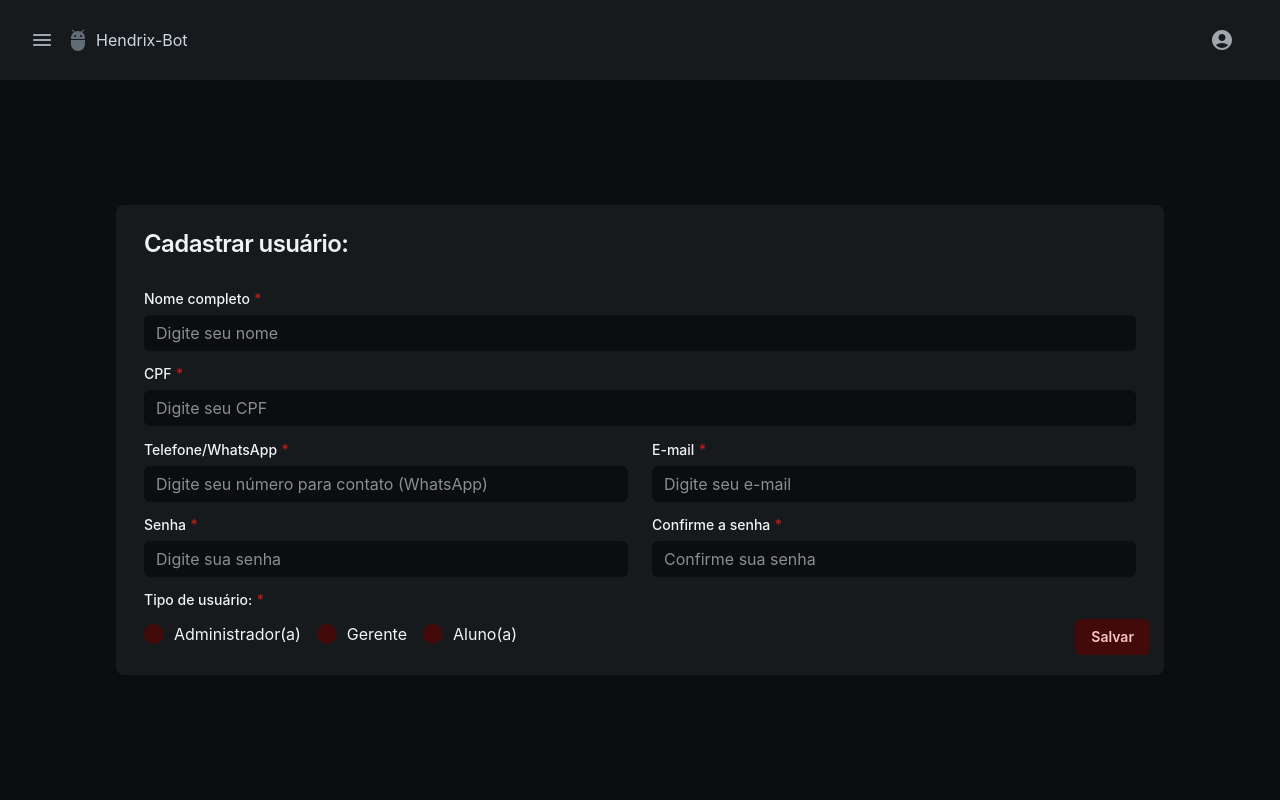
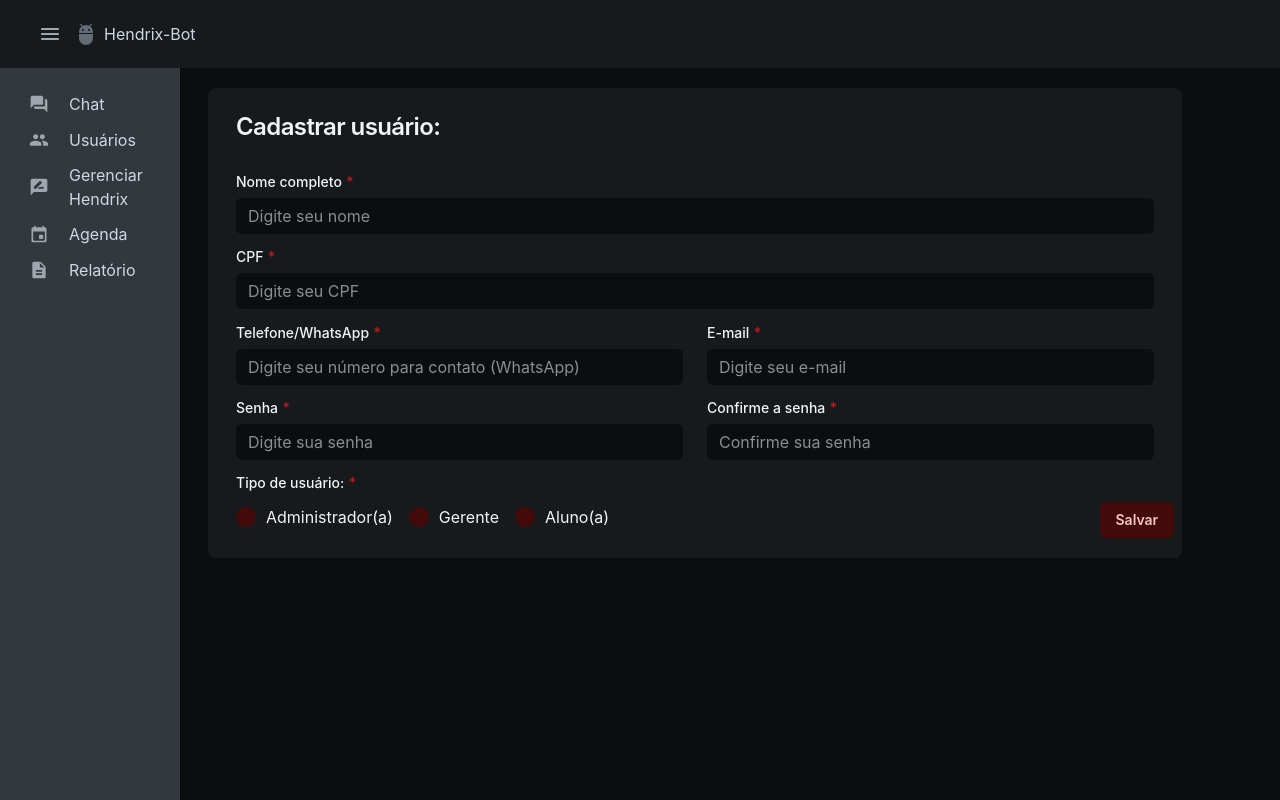
Before and after one commit to bground-code/front-end-hendrix-bot, a React (Create React App) app: page /cadastrar-usuario in a window 1280 px wide. Built offline with nearby package versions, Linux system fonts and the light colour scheme.

Commit message:
recaftor: sideMenu, createUsuarioForm

```diff
--- a/src/components/AppBar/AppBar.jsx
+++ b/src/components/AppBar/AppBar.jsx
@@ -3,7 +3,7 @@ import { useNavigate } from "react-router-dom";
 import { Box, IconButton, Stack, Typography, Button } from "@mui/joy";
 import AdbRoundedIcon from "@mui/icons-material/AdbRounded";
 import DrawerMenu from "../Menu/DrawerMenu";
-import ProfileMenu from "../Menu/ProfileMenu";
+import LogoutButton from "../Buttons/LogoutButton";
 
 function AppBar({ showMenuButton, buttonType }) {
   const navigate = useNavigate();
@@ -27,8 +27,8 @@ function AppBar({ showMenuButton, buttonType }) {
           Voltar
         </Button>
       );
-    } else if (buttonType === "menu") {
-      return <ProfileMenu />;
+    } else if (buttonType === "sair") {
+      return <LogoutButton />;
     }
   };
 
@@ -36,17 +36,17 @@ function AppBar({ showMenuButton, buttonType }) {
     <Box
       bgcolor={"#171A1C"}
       width={"100%"}
-      p={1}
+      p={2}
       top={0}
       left={0}
       position="fixed"
-      height={80}
       display={"flex"}
       alignItems="center"
       justifyContent="space-between"
+      zIndex={1000}
     >
       <Stack direction="row" alignItems="center" px={2}>
-        {showMenuButton ? <DrawerMenu /> : <Box />}
+        {showMenuButton && <DrawerMenu />}
 
         <IconButton disabled>
           <AdbRoundedIcon />
--- /dev/null
+++ b/src/components/Buttons/LogoutButton.jsx
@@ -0,0 +1,23 @@
+import React from "react";
+import { useNavigate } from "react-router-dom";
+import { Button } from "@mui/joy";
+
+function LogoutButton() {
+  const navigate = useNavigate();
+
+  const handleLogout = () => {
+    localStorage.removeItem("accessToken");
+
+    sessionStorage.clear();
+
+    navigate("/login");
+  };
+
+  return (
+    <Button color="neutral" variant="plain" onClick={handleLogout}>
+      Sair
+    </Button>
+  );
+}
+
+export default LogoutButton;
--- a/src/components/Forms/CreateUsuarioForm.jsx
+++ b/src/components/Forms/CreateUsuarioForm.jsx
@@ -9,6 +9,7 @@ import {
   Typography,
   RadioGroup,
   Radio,
+  FormHelperText,
 } from "@mui/joy";
 
 function CreateUsuario() {
@@ -19,6 +20,8 @@ function CreateUsuario() {
   const [email, setEmail] = useState("");
   const [senha, setSenha] = useState("");
   const [confirmarSenha, setConfirmarSenha] = useState("");
+  const [error, setError] = useState(false);
+  const [errorMessage, setErrorMessage] = useState("");
 
   const handleNomeChange = (e) => {
     setNome(e.target.value);
@@ -37,23 +40,28 @@ function CreateUsuario() {
 
   const handleSenhaChange = (e) => {
     setSenha(e.target.value);
+    setError(false);
   };
 
   const handleConfirmarSenhaChange = (e) => {
     setConfirmarSenha(e.target.value);
+    setError(false);
   };
 
   const handleTipoCadastro = (e) => {
     setTipoCadastro(e.target.value);
   };
 
+  const confirmarSenhaEqual = () => {
+    return senha === confirmarSenha;
+  };
+
   const handleSalvar = () => {
-    console.log("Nome:", nome);
-    console.log("CPF:", cpf);
-    console.log("E-mail:", email);
-    console.log("Senha:", senha);
-    console.log("Confirmar senha:", confirmarSenha);
-    console.log("Tipo de cadastro:", tipoCadastro);
+    if (!confirmarSenhaEqual()) {
+      setError(true);
+      setErrorMessage("As senhas não coincidem!");
+      return;
+    }
   };
 
   return (
@@ -63,7 +71,7 @@ function CreateUsuario() {
       alignItems="center"
       p={2}
       borderRadius={8}
-      mt={6}
+      mt={{ xs: 3 }}
       mb={2}
       sx={{
         bgcolor: "#171A1C",
@@ -112,7 +120,7 @@ function CreateUsuario() {
             variant="plain"
             type="text"
             value={contatoWpp}
-            onChange={handleCpfChange}
+            onChange={handleContatoWpp}
           />
         </FormControl>
       </Grid>
@@ -140,11 +148,13 @@ function CreateUsuario() {
             value={senha}
             onChange={handleSenhaChange}
           />
+          {error && <FormHelperText>{errorMessage}</FormHelperText>}
         </FormControl>
       </Grid>
       <Grid item xs={12} sm={6} md={6} lg={6}>
         <FormControl>
           <FormLabel required>Confirme a senha</FormLabel>
+
           <Input
             placeholder="Confirme sua senha"
             size="md"
@@ -153,6 +163,7 @@ function CreateUsuario() {
             value={confirmarSenha}
             onChange={handleConfirmarSenhaChange}
           />
+          {error && <FormHelperText>{errorMessage}</FormHelperText>}
         </FormControl>
       </Grid>
       <Grid item xs={12} sm={10} md={10} lg={11}>
@@ -163,7 +174,7 @@ function CreateUsuario() {
             value={tipoCadastro}
             defaultValue="admin"
           >
-            <Stack direction="row" spacing={2}>
+            <Stack direction={{ xs: "column", sm: "row" }} spacing={2}>
               <Radio
                 label="Administrador(a)"
                 variant="soft"
--- /dev/null
+++ b/src/components/Menu/SideMenu.jsx
@@ -0,0 +1,77 @@
+import React from "react";
+import {
+  Box,
+  Grid,
+  Divider,
+  ListItem,
+  List,
+  ListItemButton,
+  ListItemContent,
+  ListItemDecorator,
+} from "@mui/joy";
+import ForumRoundedIcon from "@mui/icons-material/ForumRounded";
+import GroupRoundedIcon from "@mui/icons-material/GroupRounded";
+import RateReviewRoundedIcon from "@mui/icons-material/RateReviewRounded";
+import EventRoundedIcon from "@mui/icons-material/EventRounded";
+import DescriptionRoundedIcon from "@mui/icons-material/DescriptionRounded";
+
+function SideMenu() {
+  return (
+    <Box left={0} p={2} minHeight="100%" bgcolor={"#32383E"} width={{}}>
+      <List>
+        <ListItem>
+          <ListItemButton>
+            <ListItemDecorator>
+              <ForumRoundedIcon />
+            </ListItemDecorator>
+            <ListItemContent sx={{ display: { xs: "none", md: "block" } }}>
+              Chat
+            </ListItemContent>
+          </ListItemButton>
+        </ListItem>
+        <ListItem>
+          <ListItemButton>
+            <ListItemDecorator>
+              <GroupRoundedIcon />
+            </ListItemDecorator>
+            <ListItemContent sx={{ display: { xs: "none", md: "block" } }}>
+              Usuários
+            </ListItemContent>
+          </ListItemButton>
+        </ListItem>
+        <ListItem>
+          <ListItemButton>
+            <ListItemDecorator>
+              <RateReviewRoundedIcon />
+            </ListItemDecorator>
+            <ListItemContent sx={{ display: { xs: "none", md: "block" } }}>
+              Gerenciar Hendrix
+            </ListItemContent>
+          </ListItemButton>
+        </ListItem>
+        <ListItem>
+          <ListItemButton>
+            <ListItemDecorator>
+              <EventRoundedIcon />
+            </ListItemDecorator>
+            <ListItemContent sx={{ display: { xs: "none", md: "block" } }}>
+              Agenda
+            </ListItemContent>
+          </ListItemButton>
+        </ListItem>
+        <ListItem>
+          <ListItemButton>
+            <ListItemDecorator>
+              <DescriptionRoundedIcon />
+            </ListItemDecorator>
+            <ListItemContent sx={{ display: { xs: "none", md: "block" } }}>
+              Relatório
+            </ListItemContent>
+          </ListItemButton>
+        </ListItem>
+      </List>
+    </Box>
+  );
+}
+
+export default SideMenu;
--- a/src/pages/Login/Login.jsx
+++ b/src/pages/Login/Login.jsx
@@ -14,6 +14,8 @@ import {
   Alert,
 } from "@mui/joy";
 import AppBar from "../../components/AppBar/AppBar";
+import axios from "axios";
+import httpClient from "../../services/interceptor";
 
 function Login() {
   const navigate = useNavigate();
@@ -34,11 +36,11 @@ function Login() {
       });
 
       if (response.ok) {
-        navigate("/home");
         const data = await response.json();
-        if (data.tokenDto && data.tokenDto.acessToken) {
-          const token = data.tokenDto.acessToken;
+        if (data.tokenDto && data.tokenDto.accessToken) {
+          const token = data.tokenDto.accessToken;
           localStorage.setItem("accessToken", token);
+          navigate("/home");
         }
       } else {
         const data = await response.json();
@@ -49,6 +51,39 @@ function Login() {
       setError("Erro ao fazer login. Por favor, tente novamente mais tarde.");
     }
   };
+
+  // const handleLogin = async (login, senha) => {
+  //   try {
+  //     const response = await axios.post(
+  //       "http://localhost:8081/auth/login",
+  //       {
+  //         login: login,
+  //         senha: senha,
+  //       },
+  //       {
+  //         headers: {
+  //           "Content-Type": "application/json",
+  //         },
+  //       }
+  //     );
+
+  //     if (response.status === 200) {
+  //       navigate("/home");
+  //       const data = response.data;
+  //       if (data.tokenDto && data.tokenDto.acessToken) {
+  //         const token = data.tokenDto.acessToken;
+  //         localStorage.setItem("accessToken", token);
+  //         console.log(token);
+  //       }
+  //     } else {
+  //       const data = response.data;
+  //       setError(data.message);
+  //     }
+  //   } catch (error) {
+  //     console.error("Error occurred during login:", error);
+  //     setError("Erro ao fazer login. Por favor, tente novamente mais tarde.");
+  //   }
+  // };
 
   return (
     <Container
--- a/src/pages/cadastrar/CadastrarUsuario.jsx
+++ b/src/pages/cadastrar/CadastrarUsuario.jsx
@@ -1,9 +1,10 @@
 import React, { useState } from "react";
-import { useNavigate } from "react-router-dom";
+import { useNavigate, useParams } from "react-router-dom";
 import useAuth from "../../hooks/useAuth";
-import { Container, Box } from "@mui/joy";
+import { Container, Box, Stack, Grid } from "@mui/joy";
 import AppBar from "../../components/AppBar/AppBar";
 import CreateUsuario from "../../components/Forms/CreateUsuarioForm";
+import SideMenu from "../../components/Menu/SideMenu";
 
 function CadastrarUsuario() {
   const [tipoUsuario, setTipoUsuario] = useState("");
@@ -23,9 +24,21 @@ function CadastrarUsuario() {
       }}
     >
       <AppBar showMenuButton={true} buttonType="menu" />
-      <Box width={"80%"} mt={6}>
-        <CreateUsuario></CreateUsuario>
-      </Box>
+      <Grid
+        container
+        direction="row"
+        columnSpacing={5}
+        pt={8}
+        sx={{ minHeight: "100vh" }}
+        minWidth="100vw"
+      >
+        <Grid item xs={3} sm={2}>
+          <SideMenu />
+        </Grid>
+        <Grid item xs={8} sm={9}>
+          <CreateUsuario />
+        </Grid>
+      </Grid>
     </Container>
   );
 }
--- a/src/pages/home/Home.jsx
+++ b/src/pages/home/Home.jsx
@@ -3,6 +3,7 @@ import Chat from "../../chat/Chat";
 import { Container } from "@mui/joy";
 
 import AppBar from "../../components/AppBar/AppBar";
+const userLogado = localStorage.getItem("userLogado");
 
 function Home() {
   return (
@@ -19,7 +20,11 @@ function Home() {
         height: "100vh",
       }}
     >
-      <AppBar showMenuButton={true} buttonType="menu"></AppBar>
+      {userLogado ? (
+        <AppBar showMenuButton={true} buttonType="sair" />
+      ) : (
+        <AppBar showMenuButton={false} buttonType="login" />
+      )}
       <Chat></Chat>
     </Container>
   );
--- a/src/services/interceptor.js
+++ b/src/services/interceptor.js
@@ -1,12 +1,10 @@
-// httpClient.js
 import axios from "axios";
 
 const httpClient = axios.create();
 
-// Add a request interceptor
 httpClient.interceptors.request.use(
   function (config) {
-    const userLogado = sessionStorage.getItem("userLogado");
+    const userLogado = localStorage.getItem("userLogado");
     if (userLogado) {
       const data = JSON.parse(window.atob(userLogado));
       if (data?.token?.accessToken) {
```
Also changed, not shown: src/components/Menu/SideMenu.js (deleted, +0 -33 lines).
